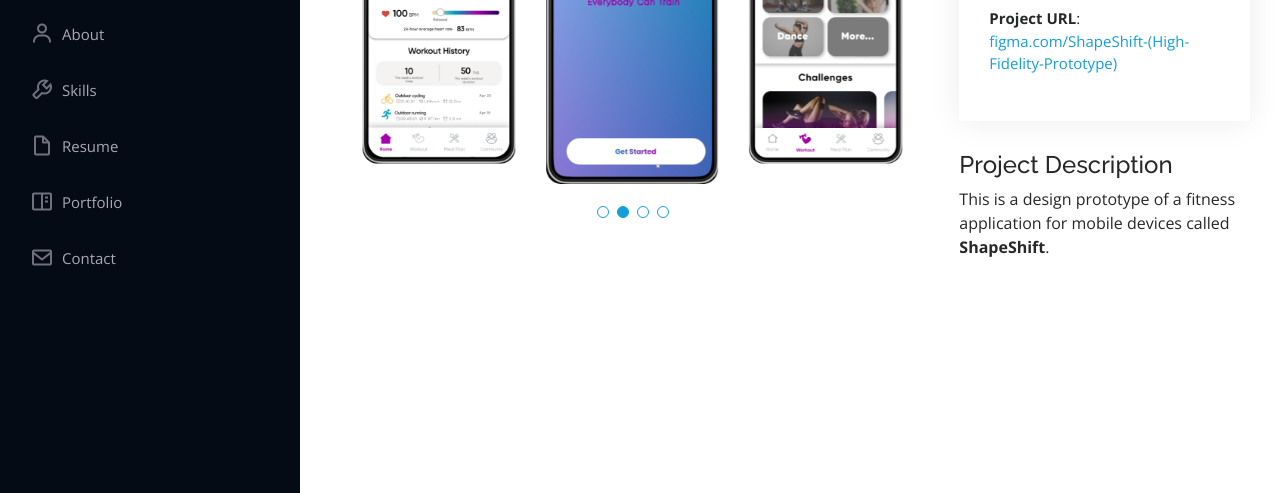
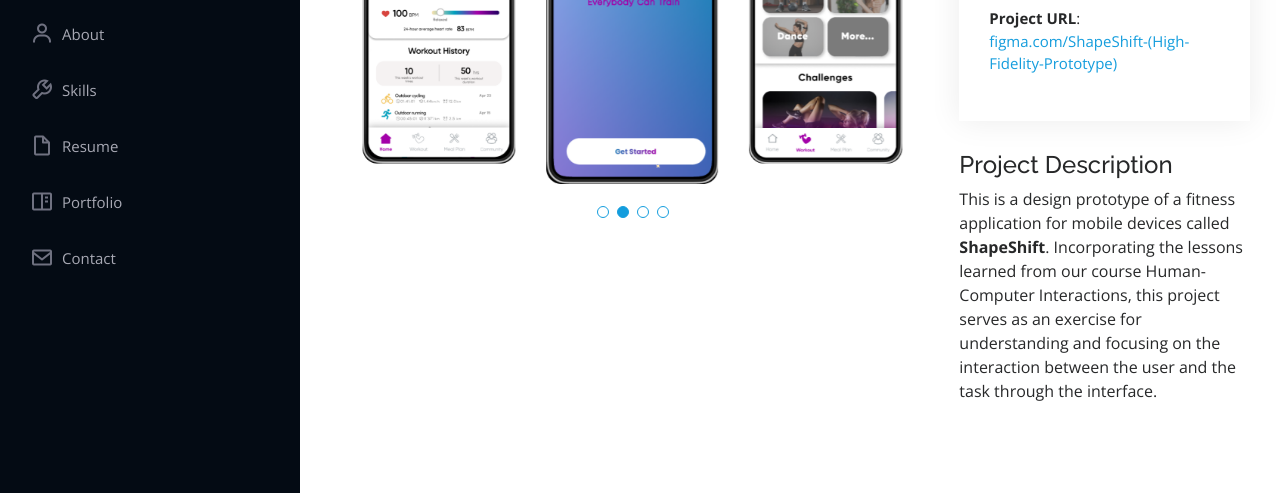
Before and after one commit to balanarenmar/balanarenmar.github.io, a plain HTML site: page portfolio-details-4.html in a window 1280 px wide. Shown: the part 307-800 px from the top of the page. Drawn offline with nearby package versions, Linux system fonts and the light colour scheme.

Commit message:
Update portfolio-details-4.html

```diff
--- a/portfolio-details-4.html
+++ b/portfolio-details-4.html
@@ -124,6 +124,7 @@
               <h4>Project Description</h4>
               <p>
                 This is a design prototype of a fitness application for mobile devices called <b>ShapeShift</b>.
+                Incorporating the lessons learned from our course Human-Computer Interactions, this project serves as an exercise for understanding and focusing on the interaction between the user and the task through the interface.
               </p>
             </div>
           </div>
```
